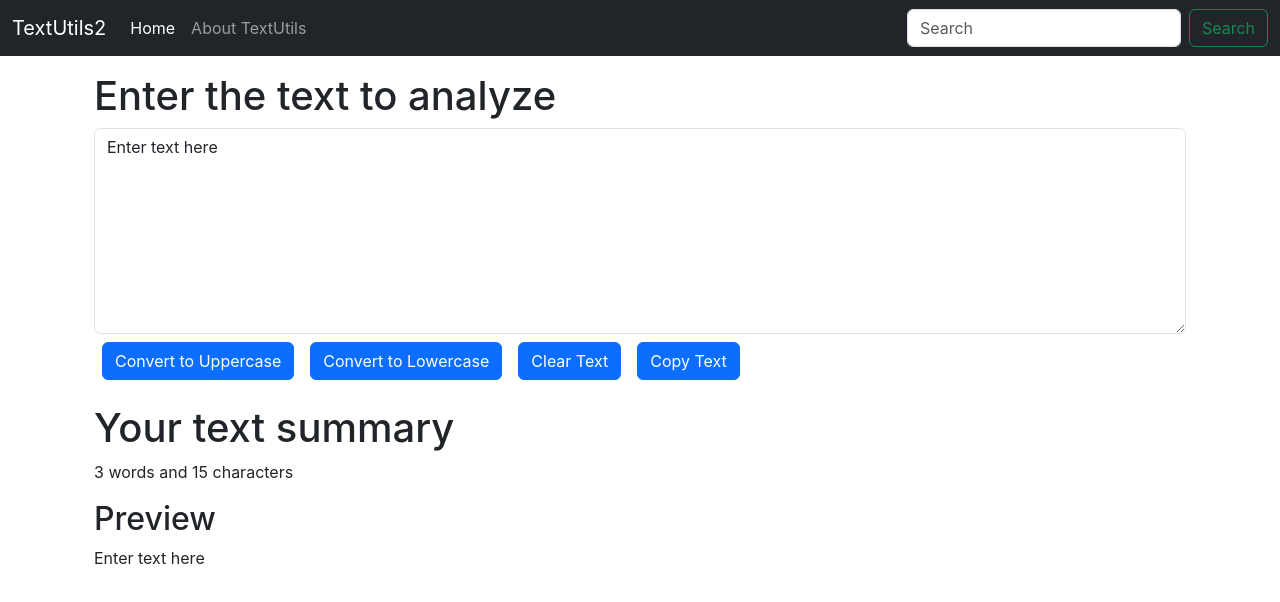
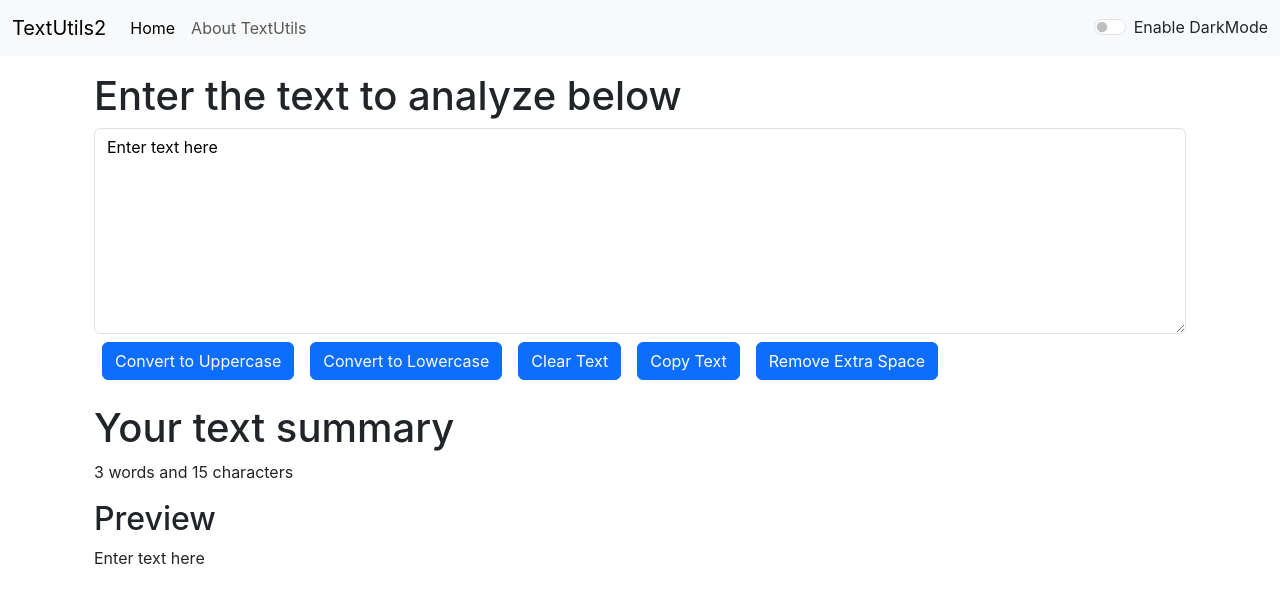
Before and after one commit to daief48/textutils_react, a React (Create React App) app: page / in a window 1280 px wide. Shown: the top 602 px of the page. Built offline with nearby package versions, Linux system fonts and the light colour scheme.

Commit message:
add dark mode in navbar

```diff
--- a/src/App.js
+++ b/src/App.js
@@ -3,13 +3,24 @@ import "./App.css";
 import Navbar from "./components/Navbar";
 import TextFrom from "./components/TextFrom";
 import About from "./components/About";
+import { useState } from "react";
 
 function App() {
+  const [mode, setMode] = useState('light');
+  const toggleMode = () => {
+    if(mode === 'light'){
+      setMode("dark")
+      document.body.style.backgroundColor = '#0c146b'
+    }else{
+      setMode("light")
+      document.body.style.backgroundColor = 'white'
+    }
+  }
   return (
     <>
-      <Navbar title="TextUtils2" aboutText="About TextUtils"/>
+      <Navbar title="TextUtils2" aboutText="About TextUtils" mode={mode} toggleMode={toggleMode}/>
       <div className="container my-3">
-      <TextFrom heading="Enter the text to analyze"/>
+      <TextFrom heading="Enter the text to analyze below" mode={mode}/>
       {/* <About/> */}
       </div>
     </>
--- a/src/components/Navbar.js
+++ b/src/components/Navbar.js
@@ -3,7 +3,7 @@ import PropTypes from 'prop-types'
 
 export default function Navbar(props) {
   return (
-    <nav className="navbar navbar-expand-lg bg-dark navbar-dark">
+    <nav className={`navbar navbar-expand-lg bg-${props.mode} navbar-${props.mode}`}>
       <div className="container-fluid">
         <a className="navbar-brand" href="/">{props.title}</a>
         <button className="navbar-toggler" type="button" data-bs-toggle="collapse" data-bs-target="#navbarSupportedContent" aria-controls="navbarSupportedContent" aria-expanded="false" aria-label="Toggle navigation">
@@ -18,18 +18,23 @@ export default function Navbar(props) {
               <a className="nav-link" href="/">{props.aboutText}</a>
             </li>
           </ul>
-            <form className="d-flex" role="search">
-              <input className="form-control me-2" type="search" placeholder="Search" aria-label="Search" />
-              <button className="btn btn-outline-success" type="submit">Search</button>
-            </form>
+
+
+          <div class={`form-check form-switch text-${props.mode === 'light'?'dark':'light'}`}>
+            <input class="form-check-input" type="checkbox" onClick={props
+            .toggleMode} role="switch" id="flexSwitchCheckDefault" />
+            <label class="form-check-label" for="flexSwitchCheckDefault">Enable DarkMode</label>
+          </div>
         </div>
       </div>
     </nav>
   )
 }
 
-Navbar.prototype = {title: PropTypes.string.isRequired,
-                    aboutText: PropTypes.string,}
+Navbar.prototype = {
+  title: PropTypes.string.isRequired,
+  aboutText: PropTypes.string,
+}
 
 Navbar.defaultProps = {
   title: 'Set title here',
--- a/src/components/TextFrom.js
+++ b/src/components/TextFrom.js
@@ -1,49 +1,58 @@
-import React, {useState} from 'react'
+import React, { useState } from 'react'
 export default function TextFrom(props) {
-    const handleUpClick = () =>{
-        console.log("Uppercase was clicked"+ text)
+  const handleUpClick = () => {
+    console.log("Uppercase was clicked" + text)
     let newText = text.toUpperCase();
     setText(newText)
   }
-    const handleLoClick = () =>{
-        console.log("Uppercase was clicked"+ text)
+  const handleLoClick = () => {
+    console.log("Uppercase was clicked" + text)
     let newText = text.toLowerCase();
     setText(newText)
   }
-    const handleclearClick = () =>{
-        console.log("Uppercase was clicked"+ text)
+  const handleclearClick = () => {
+    console.log("Uppercase was clicked" + text)
     let newText = " ";
     setText(newText)
   }
 
-    const handlecopyClick = () =>{
-      console.log("Uppercase was clicked"+ text)
-      let newText = " ";
-      setText(newText)
+  const handlecopyClick = () => {
+    console.log("I am Copy");
+    let text = document.getElementById("myBox");
+    text.select();
+    navigator.clipboard.writeText(text.value);
   }
-    const handleOnChange = (event) =>{
+
+  const handleremovspaceClick = () => {
+    console.log("Remove extra spaces.");
+    let newtext = text.trim();
+    setText(newtext);
+  }
+  const handleOnChange = (event) => {
     console.log("On change")
     setText(event.target.value)
   }
   const [text, setText] = useState("Enter text here");
   return (
     <>
-    <div className="container">
+      <div className={`container text-${props.mode === 'dark'?'white':'dark'}`} text- style={{backgroundColor: props.mode === 'dark'?'#0c146b':'white'}}>
         <h1>{props.heading}</h1>
         <div className="mb-3">
-        <textarea className="form-control" value={text} onChange={handleOnChange} id="myBox" rows="8"></textarea>
+          <textarea className="form-control" value={text} onChange={handleOnChange} style={{backgroundColor: props.mode === 'dark'?'#0c146b':'white',
+        color: props.mode === 'dark'?'white':'black'}} id="myBox" rows="8"></textarea>
           <button className="btn btn-primary my-2 mx-2" onClick={handleUpClick}>Convert to Uppercase</button>
           <button className="btn btn-primary my-2 mx-2" onClick={handleLoClick}>Convert to Lowercase</button>
           <button className="btn btn-primary my-2 mx-2" onClick={handleclearClick}>Clear Text</button>
           <button className="btn btn-primary my-2 mx-2" onClick={handlecopyClick}>Copy Text</button>
+          <button className="btn btn-primary my-2 mx-2" onClick={handleremovspaceClick}>Remove Extra Space</button>
         </div>
       </div>
 
-    <div className="container my-2">
+      <div className={`container text-${props.mode === 'dark'?'white':'dark'} my-2`} style={{backgroundColor: props.mode === 'dark'?'#0c146b':'white'}}>
         <h1>Your text summary</h1>
         <p>{text.split(" ").length} words and {text.length} characters</p>
         <h2>Preview</h2>
-        <p>{text}</p>
+        <p>{text.length>0?text:"Enter something to preview it here"}</p>
       </div>
     </>
   )
```
Lines whose indentation alone changed are shown as unchanged.
